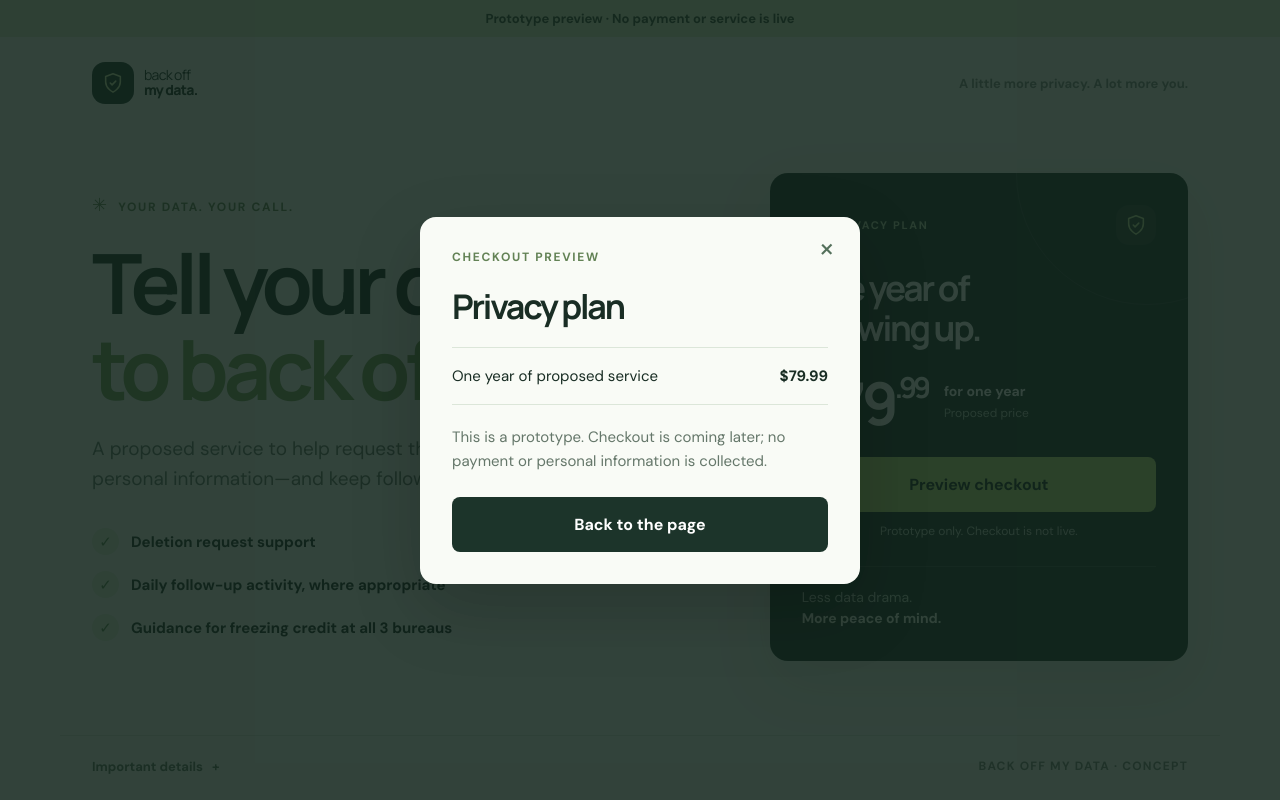
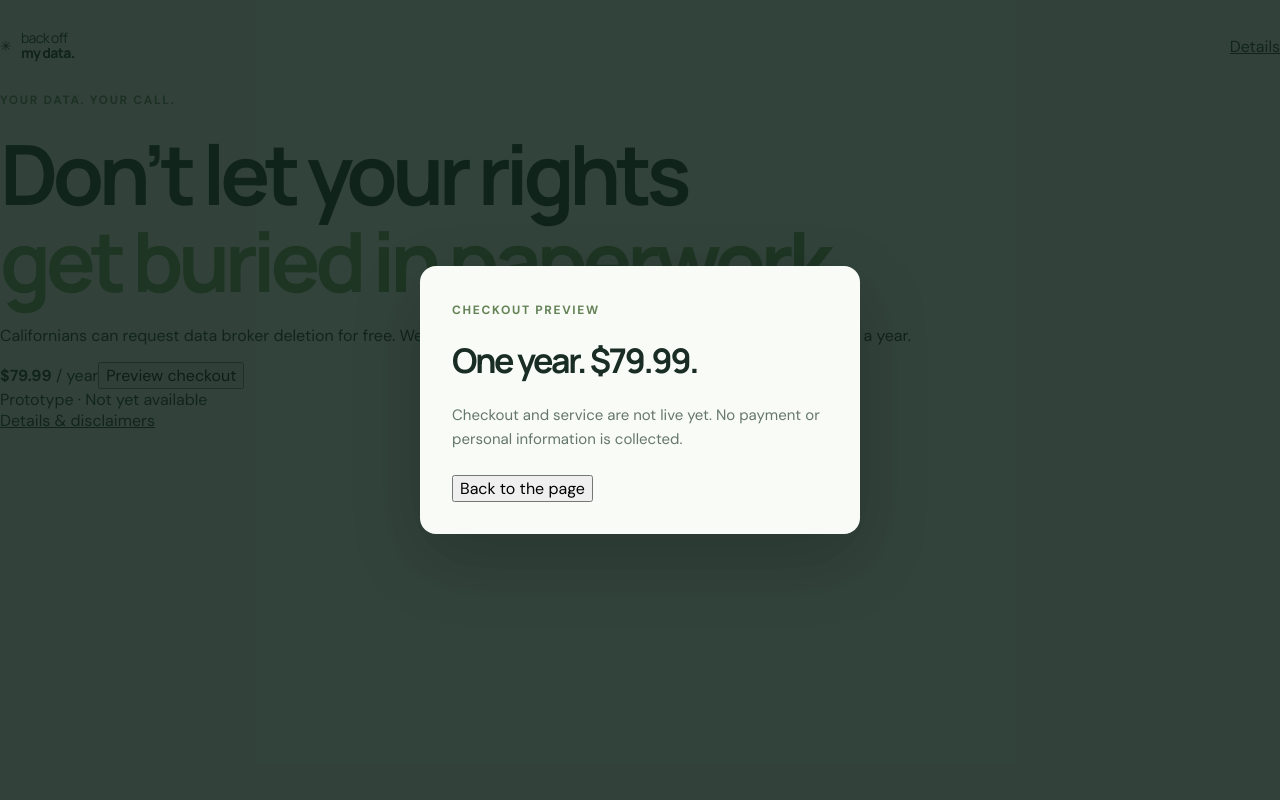
Before and after one commit to ibnabed-ca/backoffmydata, a React (Vite) app: page / in a window 1280 px wide. Both pictures are taken after a click on the button "Preview checkout". Built offline with nearby package versions, Linux system fonts and the light colour scheme.

Commit message:
Make the offer shorter and clearer

```diff
--- a/src/main.jsx
+++ b/src/main.jsx
@@ -2,74 +2,32 @@ import React, { useEffect, useRef, useState } from 'react';
 import { createRoot } from 'react-dom/client';
 import './style.css';
 
-function Shield({ size = 24 }) {
-  return <svg width={size} height={size} viewBox="0 0 24 24" fill="none" stroke="currentColor" strokeWidth="1.7" strokeLinecap="round" strokeLinejoin="round" aria-hidden="true"><path d="M12 22s8-4 8-11V5l-8-3-8 3v6c0 7 8 11 8 11Z"/><path d="m9 12 2 2 4-4"/></svg>;
-}
-
 function App() {
   const [checkout, setCheckout] = useState(false);
-  const closeButton = useRef(null);
-  const checkoutButton = useRef(null);
-
+  const closeRef = useRef(null);
+  const openRef = useRef(null);
   useEffect(() => {
     if (!checkout) return;
-    closeButton.current?.focus();
-    const onKeyDown = (event) => {
+    closeRef.current?.focus();
+    const onKey = (event) => {
       if (event.key === 'Escape') setCheckout(false);
-      if (event.key === 'Tab') {
-        const buttons = event.currentTarget.querySelectorAll('[data-checkout-dialog] button');
-        if (buttons.length && (document.activeElement === buttons[0] && event.shiftKey || document.activeElement === buttons[buttons.length - 1] && !event.shiftKey)) {
-          event.preventDefault();
-          (event.shiftKey ? buttons[buttons.length - 1] : buttons[0]).focus();
-        }
-      }
+      if (event.key === 'Tab') { event.preventDefault(); closeRef.current?.focus(); }
     };
-    document.addEventListener('keydown', onKeyDown);
-    return () => { document.removeEventListener('keydown', onKeyDown); checkoutButton.current?.focus(); };
+    document.addEventListener('keydown', onKey);
+    return () => { document.removeEventListener('keydown', onKey); openRef.current?.focus(); };
   }, [checkout]);
 
   return <div className="page">
-    <div className="notice">Prototype preview · No payment or service is live</div>
-    <header className="header wrap">
-      <a className="brand" href="#top" aria-label="Back Off My Data home"><span className="brand-mark"><Shield size={22}/></span><span>back off<br/><strong>my data.</strong></span></a>
-      <span className="header-note">A little more privacy. A lot more you.</span>
-    </header>
-    <main id="top" className="wrap main">
-      <div className="intro">
-        <div className="eyebrow"><span>✳</span> YOUR DATA. YOUR CALL.</div>
-        <h1>Tell your data<br/><em>to back off.</em></h1>
-        <p className="lead">A proposed service to help request the removal of your personal information—and keep following up.</p>
-        <div className="benefits" aria-label="Proposed plan highlights">
-          <div><span className="benefit-icon">✓</span><span>Deletion request support</span></div>
-          <div><span className="benefit-icon">✓</span><span>Daily follow-up activity, where appropriate</span></div>
-          <div><span className="benefit-icon">✓</span><span>Guidance for freezing credit at all 3 bureaus</span></div>
-        </div>
-      </div>
-      <aside className="plan" aria-label="Proposed one-year plan">
-        <div className="plan-top"><span>THE PRIVACY PLAN</span><span className="plan-symbol"><Shield size={22}/></span></div>
-        <h2>One year of<br/>showing up.</h2>
-        <div className="price"><strong>$79<span>.99</span></strong><span>for one year<br/><small>Proposed price</small></span></div>
-        <button ref={checkoutButton} className="checkout-button" onClick={() => setCheckout(true)}>Preview checkout</button>
-        <p className="checkout-note">Prototype only. Checkout is not live.</p>
-        <div className="plan-line"></div>
-        <p className="plan-caption">Less data drama.<br/><strong>More peace of mind.</strong></p>
-      </aside>
+    <header className="header"><a className="brand" href="./" aria-label="Back Off My Data home"><span className="mark" aria-hidden="true">✳</span><span>back off<br/><strong>my data.</strong></span></a><a className="details-link" href="./disclaimers.html">Details</a></header>
+    <main className="hero">
+      <div className="eyebrow">YOUR DATA. YOUR CALL.</div>
+      <h1>Don’t let your rights<br/><em>get buried in paperwork.</em></h1>
+      <p>Californians can request data broker deletion for free. We’re exploring a simpler way to help—with daily follow-up for a year.</p>
+      <div className="offer"><strong>$79.99</strong><span> / year</span><button ref={openRef} onClick={() => setCheckout(true)}>Preview checkout</button></div>
+      <span className="prototype">Prototype · Not yet available</span>
     </main>
-    <footer className="wrap footer">
-      <details><summary>Important details <span>+</span></summary><p>This is a concept, not a live service. Request availability, frequency, and results depend on company policies, verification, applicable law, and technical access. Deletion is not guaranteed. Credit freezes are free directly from each bureau; this prototype does not place them.</p><a href="https://www.consumerfinance.gov/ask-cfpb/what-do-i-do-if-i-am-a-victim-of-identity-theft-en-31/" target="_blank" rel="noreferrer">Learn about free credit freezes</a></details>
-      <span>BACK OFF MY DATA · CONCEPT</span>
-    </footer>
-    {checkout && <div className="backdrop" onMouseDown={(event) => { if (event.target === event.currentTarget) setCheckout(false); }}>
-      <div className="dialog" data-checkout-dialog role="dialog" aria-modal="true" aria-labelledby="checkout-title" aria-describedby="checkout-description">
-        <button ref={closeButton} className="close" onClick={() => setCheckout(false)} aria-label="Close checkout preview">×</button>
-        <div className="eyebrow">CHECKOUT PREVIEW</div>
-        <h2 id="checkout-title">Privacy plan</h2>
-        <div className="order"><span>One year of proposed service</span><strong>$79.99</strong></div>
-        <p id="checkout-description">This is a prototype. Checkout is coming later; no payment or personal information is collected.</p>
-        <button className="checkout-button" onClick={() => setCheckout(false)}>Back to the page</button>
-      </div>
-    </div>}
+    <footer><a href="./disclaimers.html">Details &amp; disclaimers</a></footer>
+    {checkout && <div className="backdrop" onMouseDown={event => { if (event.target === event.currentTarget) setCheckout(false); }}><div className="dialog" role="dialog" aria-modal="true" aria-labelledby="checkout-title"><span className="eyebrow">CHECKOUT PREVIEW</span><h2 id="checkout-title">One year. $79.99.</h2><p>Checkout and service are not live yet. No payment or personal information is collected.</p><button ref={closeRef} onClick={() => setCheckout(false)}>Back to the page</button></div></div>}
   </div>;
 }
-
 createRoot(document.getElementById('root')).render(<App/>);
```
